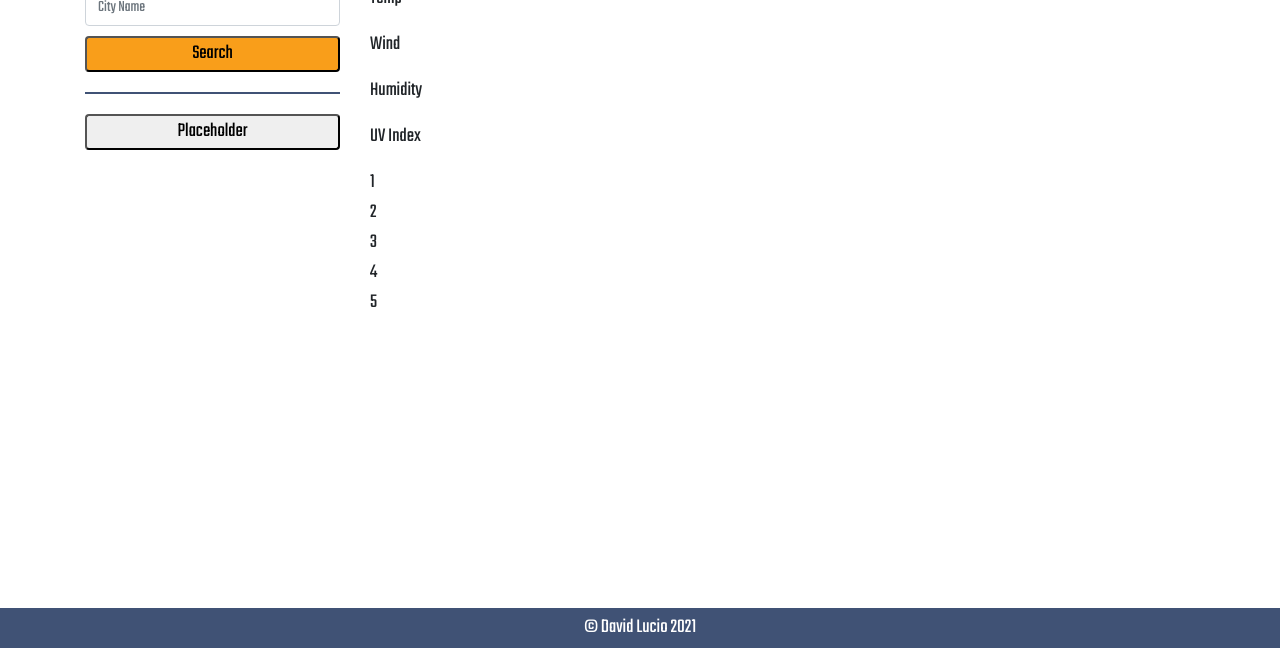
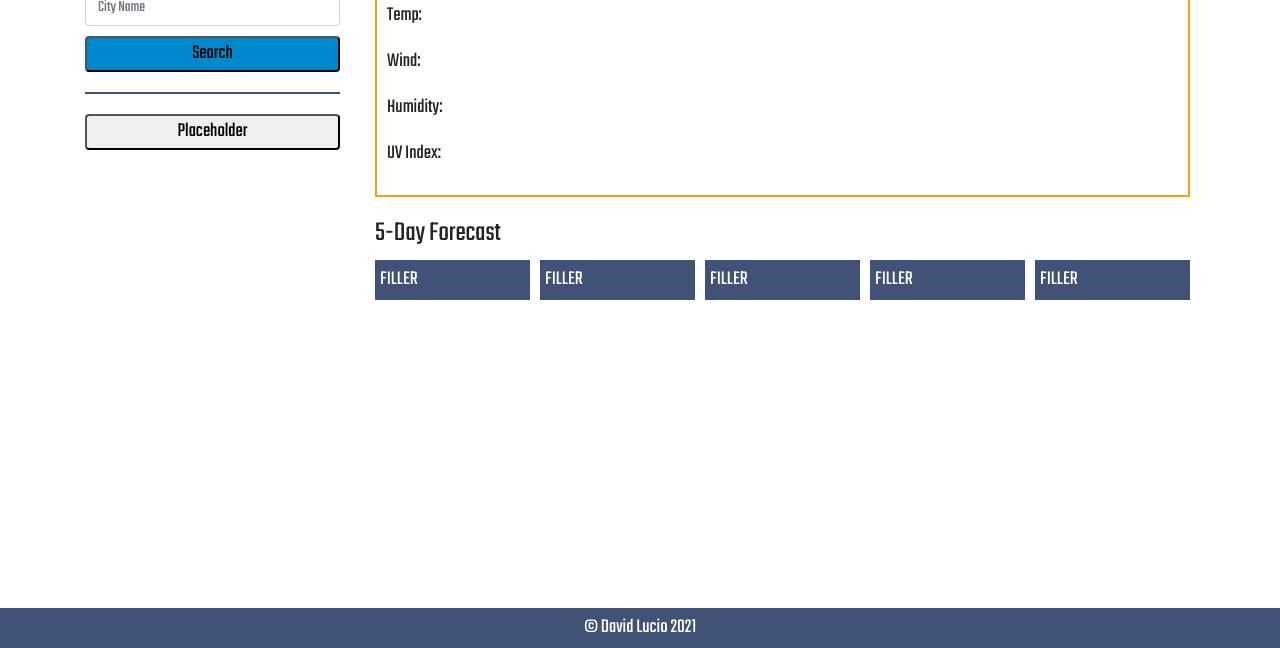
Before and after one commit to davidlucio/weatherdashboard_HW6, a plain HTML site: page index.html in a window 1280 px wide. Shown: the part 152-800 px from the top of the page. Drawn offline with nearby package versions, Linux system fonts and the light colour scheme.

Commit message:
Stylized a bit. Still working on it.

```diff
--- a/assets/css/style.css
+++ b/assets/css/style.css
@@ -55,13 +55,41 @@ button{
 }
 
 form button{
-    background: var(--luciowarecolor1);
+    background: var(--luciowarecolor2);
 }
 
 form button:hover,
 form button:focus{
-    background: var(--luciowarecolor2);
+    background: var(--luciowarecolor1);
     border-color: var(--luciowarecolor3);
+    color: white;
+}
+
+/** DISPLAY **/
+section#currentcity {
+    margin: 5px 5px 15px 5px;
+    padding: 10px;
+    border: 2px solid var(--luciowarecolor1);
+}
+
+section#forecast{
+    display: flex;
+    flex-wrap: wrap;
+}
+
+section#forecast h3{
+    flex: none;
+    width: 100%;
+    padding: 5px;
+    margin: 0px;
+}
+
+section#forecast .forecast-day{
+    flex: 1 1 15%;
+    background-color: var(--luciowarecolor3);
+    margin: 5px;
+    padding: 5px;
+    min-height:20px;
     color: white;
 }
 
--- a/index.html
+++ b/index.html
@@ -9,6 +9,8 @@
         <link rel="stylesheet" href="https://use.fontawesome.com/releases/v5.8.1/css/all.css" integrity="sha384-50oBUHEmvpQ+1lW4y57PTFmhCaXp0ML5d60M1M7uH2+nqUivzIebhndOJK28anvf" crossorigin="anonymous"/>
         <link rel="stylesheet" href="https://fonts.googleapis.com/css?family=Teko&display=swap"/>
         <link rel="stylesheet" href="./assets/css/style.css"/>
+
+        <script type="text/javascript" src="https://cdnjs.cloudflare.com/ajax/libs/moment.js/2.27.0/moment.min.js"></script>
 
         <title>Weather Dashboard</title>
     </head>
@@ -31,21 +33,24 @@
                     </div>
                 </aside>
 
-                <div class="col-sm-12 col-md-9">
-                    <section id=currentcity>
-                        <h3>City Name</h3>
-                        <p>Temp</p>
-                        <p>Wind</p>
-                        <p>Humidity</p>
-                        <p>UV Index</p>
+                <div class="col-sm-12 col-md-9 nocity">
+
+                    <section id=currentcity class="">
+                        <h3 id=displayCity>City Name</h3>
+                        <p id=displayTemp>Temp: <span></span></p>
+                        <p id=displayWind>Wind: <span></span></p>
+                        <p id=displayHumidity>Humidity: <span></span></p>
+                        <p id=displayUV>UV Index: <span></span></p>
                     </section>
 
-                    <section id=forecast>
-                        <div class="forecast-day">1</div>
-                        <div class="forecast-day">2</div>
-                        <div class="forecast-day">3</div>
-                        <div class="forecast-day">4</div>
-                        <div class="forecast-day">5</div>
+
+                    <section id=forecast class="d-flex">
+                        <h3>5-Day Forecast</h3>
+                        <div class="forecast-day" id=day1>FILLER</div>
+                        <div class="forecast-day" id=day2>FILLER</div>
+                        <div class="forecast-day" id=day3>FILLER</div>
+                        <div class="forecast-day" id=day4>FILLER</div>
+                        <div class="forecast-day" id=day5>FILLER</div>
                     </section>
                 </div>
             </div>
```
Also changed, not shown: assets/js/script.js (line endings or trailing spaces).
